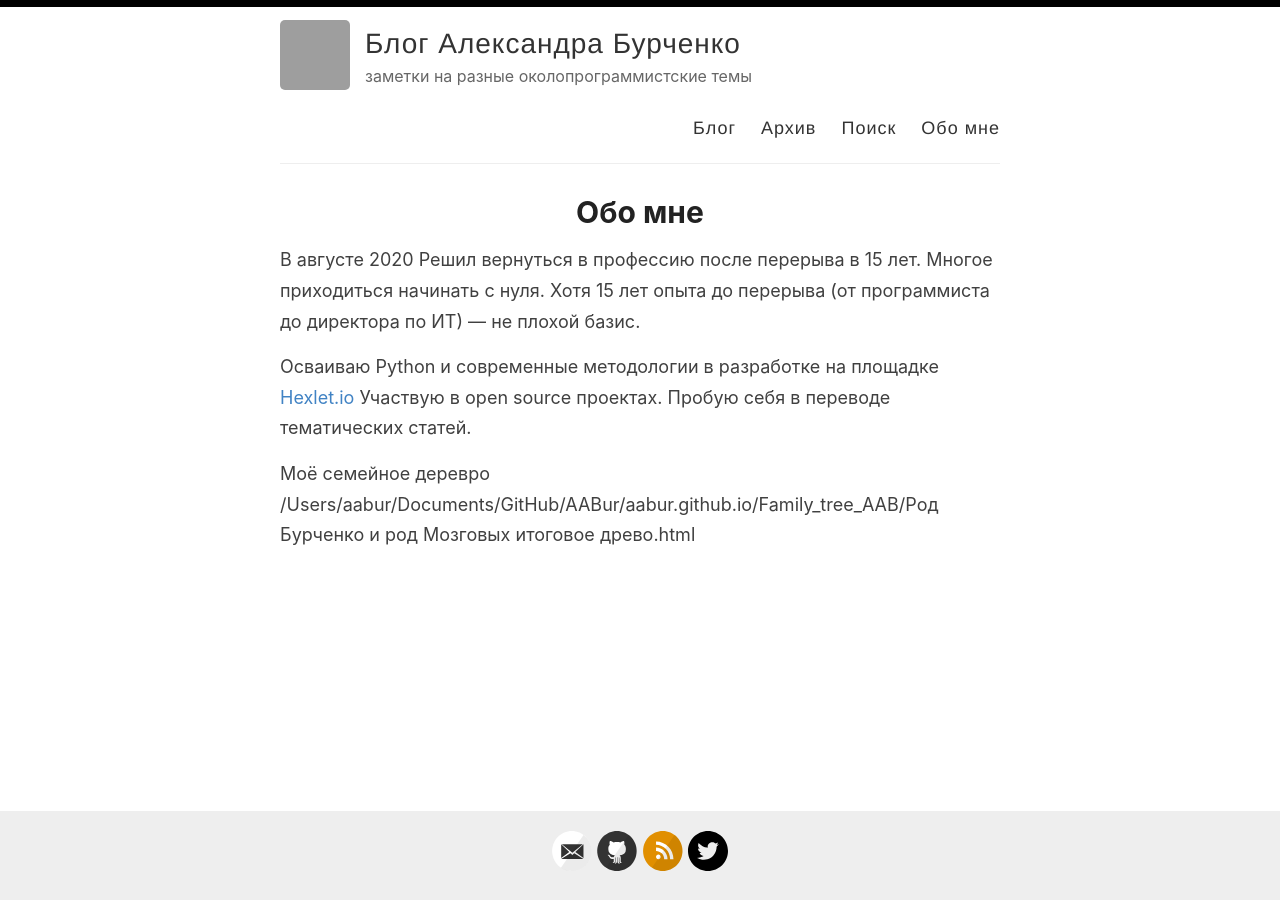
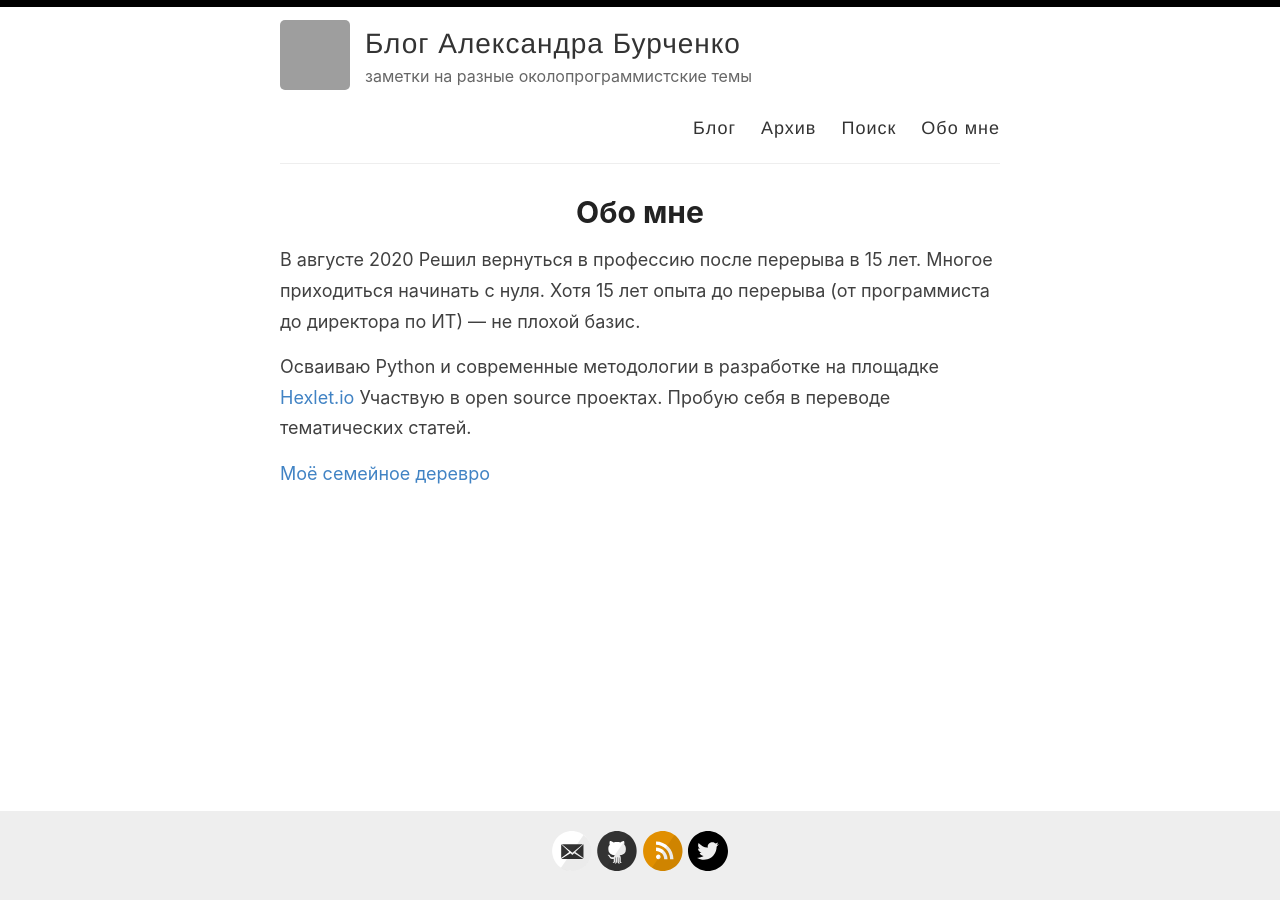
Before and after one commit to AABur/aabur.github.io, a Jekyll site: the page built from _pages/about.md, in a window 1280 px wide. Built offline with Jekyll 4.4.1, drawn with Linux system fonts in a browser that asks for light colours; grey boxes are pictures that could not be loaded.

Commit message:
Fix link formatting for family tree in about page

```diff
--- a/_pages/about.md
+++ b/_pages/about.md
@@ -10,4 +10,4 @@ permalink: /about/
 Участвую в open source проектах.
 Пробую себя в переводе тематических статей.
 
-Моё семейное деревро /Users/aabur/Documents/GitHub/AABur/aabur.github.io/Family_tree_AAB/Род Бурченко и род Мозговых итоговое древо.html
+[Моё семейное деревро](/Users/aabur/Documents/GitHub/AABur/aabur.github.io/Family_tree_AAB/Род Бурченко и род Мозговых итоговое древо.html)
```
